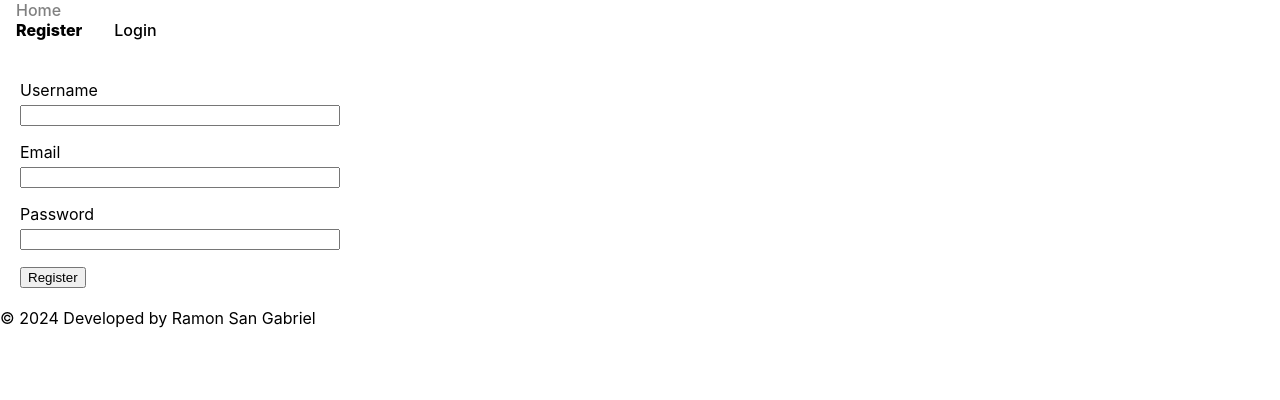
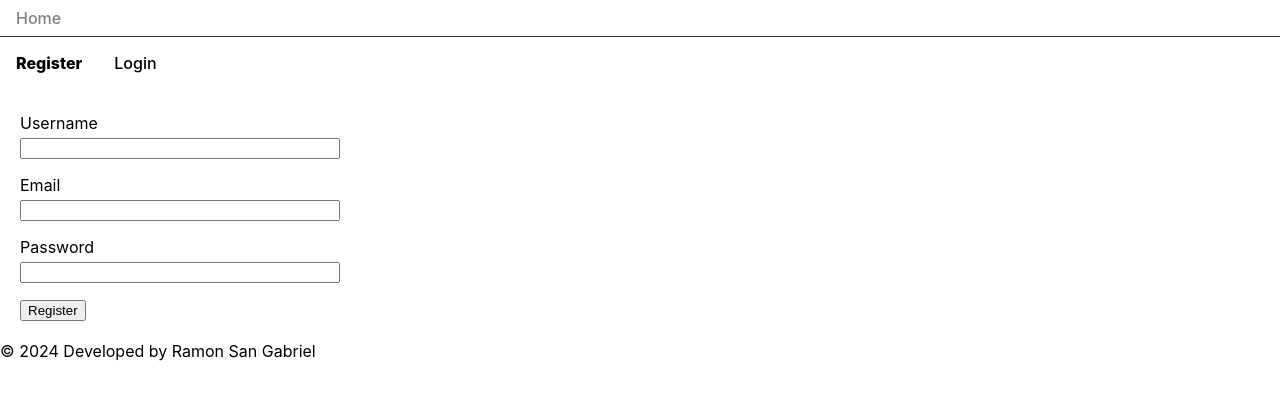
Before and after one commit to RamonSanGabriel/goit-react-hw-08-phonebook, a React (Create React App) app: page /goit-react-hw-08-phonebook/register in a window 1280 px wide. Shown: the top 400 px of the page. Built offline with nearby package versions, Linux system fonts and the light colour scheme.

Commit message:
Navigation css

```diff
--- a/src/components/Navigation/Navigation.jsx
+++ b/src/components/Navigation/Navigation.jsx
@@ -6,7 +6,7 @@ export const Navigation = () => {
   const { isLoggedIn } = useAuth();
 
   return (
-    <nav>
+    <nav className={css.header}>
       <NavLink
         to="/"
         className={({ isActive }) => (isActive ? css.linkActive : css.link)}
--- a/src/components/Navigation/Navigation.module.css
+++ b/src/components/Navigation/Navigation.module.css
@@ -11,3 +11,11 @@
   color: tomato;
   font-weight: 800;
 }
+
+.header {
+  display: flex;
+  /* justify-content: space-between; */
+  align-items: center;
+  margin-bottom: 16px;
+  border-bottom: 1px solid #2a363b;
+}
```
